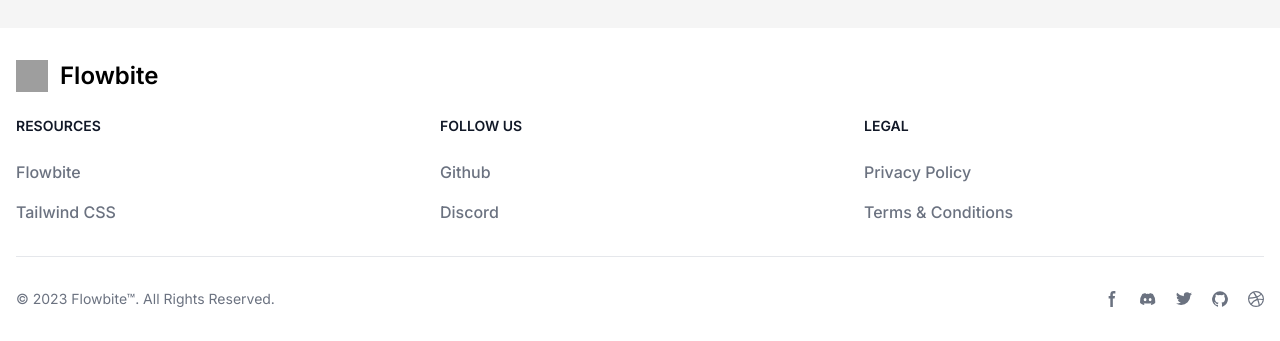
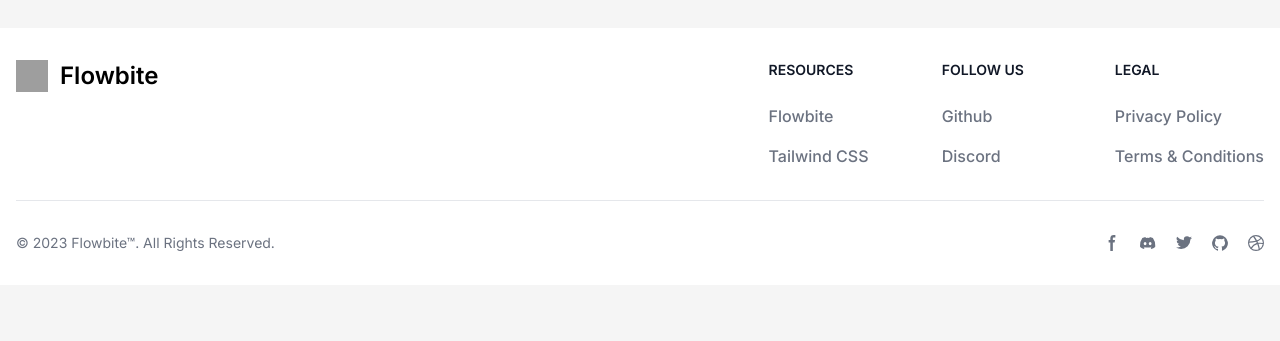
Before and after one commit to DevLukeHere/hiredly-clone, a Next.js app: page / in a window 1280 px wide. Shown: the part 852-1193 px from the top of the page. After the commit the page ends 1137 px from the top, so only its background shows below. Built offline with nearby package versions, Linux system fonts and the light colour scheme; grey boxes are pictures that could not be loaded.

Commit message:
refactor: extend tailwind breakpoints

```diff
--- a/tailwind.config.js
+++ b/tailwind.config.js
@@ -7,13 +7,6 @@
     "./app/**/*.{js,ts,jsx,tsx,mdx}",
   ],
   theme: {
-    screens: {
-      mobile: "640px",
-      tablet: "768px",
-      laptop: "1024px",
-      desktop: "1280px",
-      "desktop-wide": "1536px",
-    },
     extend: {
       colors: {
         primary: "#222222",
@@ -21,6 +14,13 @@
         tertiary: "#ffffff",
         "background-grey": "#f5f5f5",
       },
+      screens: {
+        mobile: "640px",
+        tablet: "768px",
+        laptop: "1024px",
+        desktop: "1280px",
+        "desktop-wide": "1536px",
+      },
     },
   },
   plugins: [],
```
